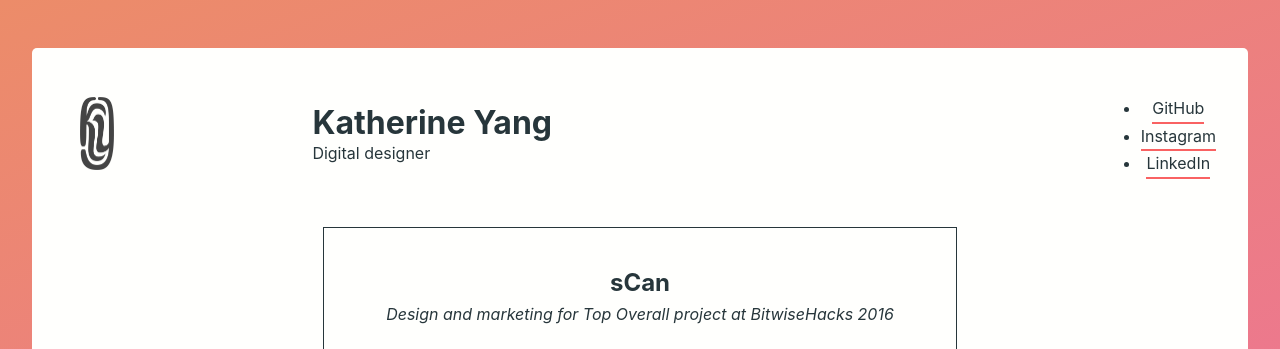
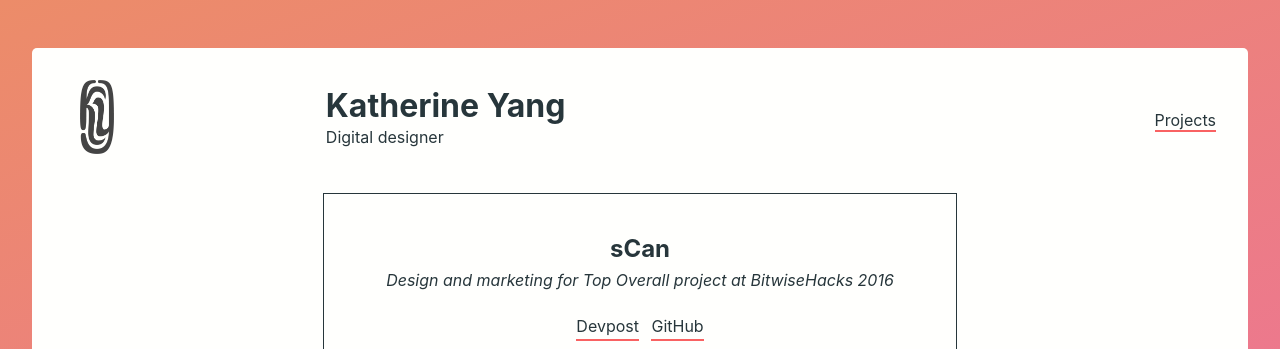
Before and after one commit to kayserifserif/kayserifserif.place, a PHP site: page /sCan in a window 1280 px wide. Shown: the top 349 px of the page. Run offline with PHP 8.4, Linux system fonts and the light colour scheme.

Commit message:
refactor: simplify navigation links structure

```diff
--- a/css/styles.css
+++ b/css/styles.css
@@ -251,6 +251,7 @@ footer {
 }
 
 .platforms {
+	margin: 0.5em 0;
 	text-align: center;
 }
 	@media(min-width: 1200px) {
--- a/sCan/index.html
+++ b/sCan/index.html
@@ -23,13 +23,9 @@
 				<span class="title">Digital designer</span>
 			</div>
 
-			<div class="platforms">
-				<ul class="links">
-					<li><a href="https://github.com/whykatherine" title="GitHub">GitHub</a></li>
-					<li><a href="https://www.instagram.com/kayserifserif" title="Instagram">Instagram</a></li>
-					<li><a href="https://www.linkedin.com/in/whykatherine" title="LinkedIn">LinkedIn</a></li>
-				</ul>
-			</div>
+			<nav class="nav">
+				<a href="/projects" title="Projects">Projects</a>
+			</nav>
 
 		</header>
 
```
Also changed, not shown: etymologee/index.html (+3 -7 lines), projects/index.html (+3 -7 lines).
